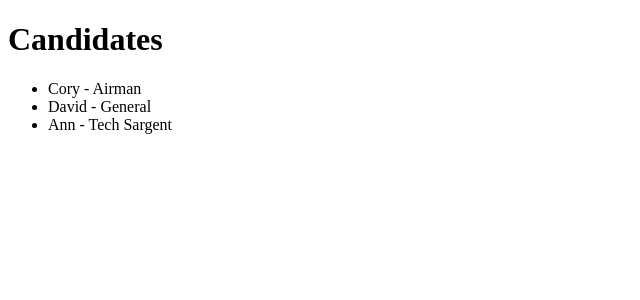
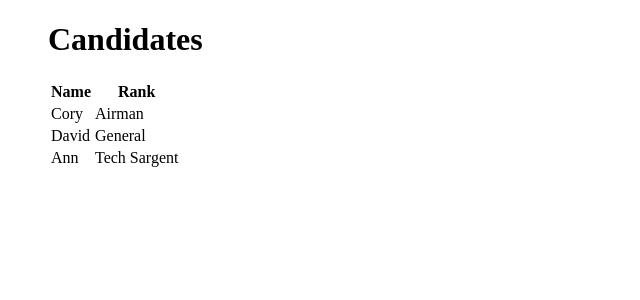
Before and after one commit to coryhouse/eboss, a React (Create React App) app: page / in a window 1280 px wide. Shown: the top 300 px of the page, without its empty margins (0-640 px from the left). Built offline with nearby package versions, Linux system fonts and the light colour scheme.

Commit message:
Switch to table

```diff
--- a/src/App.js
+++ b/src/App.js
@@ -1,3 +1,19 @@
+/**
+ * 1. Get candidates from mock API
+ * 2. Show a loading indicator (spinner)
+ * 3. Handle loading errors
+ * 4. Create voting page
+ * 4. Configure routes between pages
+ * 5. Vote on candidate
+ * 6. Display votes on candidates page
+ * 7. Styling
+ * 8. Using reusable components
+ * 9. Keys
+ * 10. propTypes
+ * 11. Testing
+ *
+ */
+
 import React from "react";
 
 export const App = () => {
@@ -10,16 +26,25 @@ export const App = () => {
   // The candidate argument is automatically injected by the map function.
   function renderCandidate(candidate) {
     return (
-      <li>
-        {candidate.name} - {candidate.rank}
-      </li>
+      <tr>
+        <td>{candidate.name}</td>
+        <td>{candidate.rank}</td>
+      </tr>
     );
   }
 
   return (
-    <>
+    <ul>
       <h1>Candidates</h1>
-      <ul>{candidates.map(renderCandidate)}</ul>
-    </>
+      <table>
+        <thead>
+          <tr>
+            <th>Name</th>
+            <th>Rank</th>
+          </tr>
+        </thead>
+        <tbody>{candidates.map(renderCandidate)}</tbody>
+      </table>
+    </ul>
   );
 };
```
